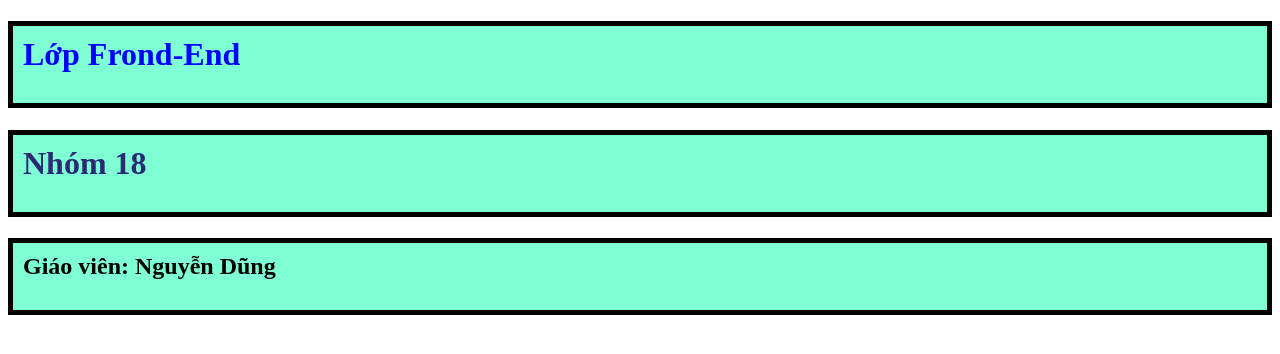
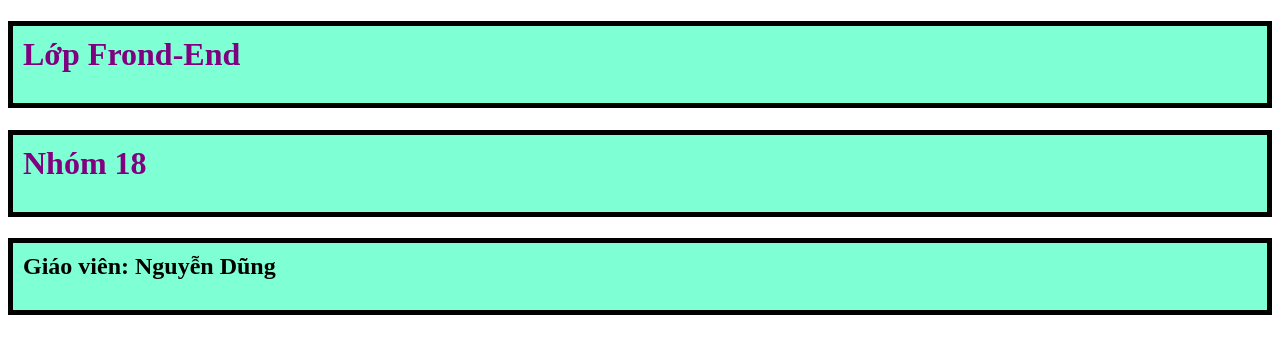
Before and after one commit to PLGP2702/laptrinh_FE_HK2, a plain HTML site: page buoi7-css/index.html in a window 1280 px wide. Drawn offline with Linux system fonts and the light colour scheme.

Commit message:
phuc0915

```diff
--- a/buoi7-css/index.html
+++ b/buoi7-css/index.html
@@ -7,11 +7,11 @@
     <title>Học CSS</title>
     <link rel="stylesheet" href="style.css">
     <style>
-        1{
-            color: rgb(0, 0, 0) !important;
+        h1{
+           color: green !important;
         }
         h1{
-            colohr: purple !important;
+            color: purple !important;
         }
     </style>
 </head>
```
Also changed, not shown: formdangnhap/style.css (line endings or trailing spaces).
